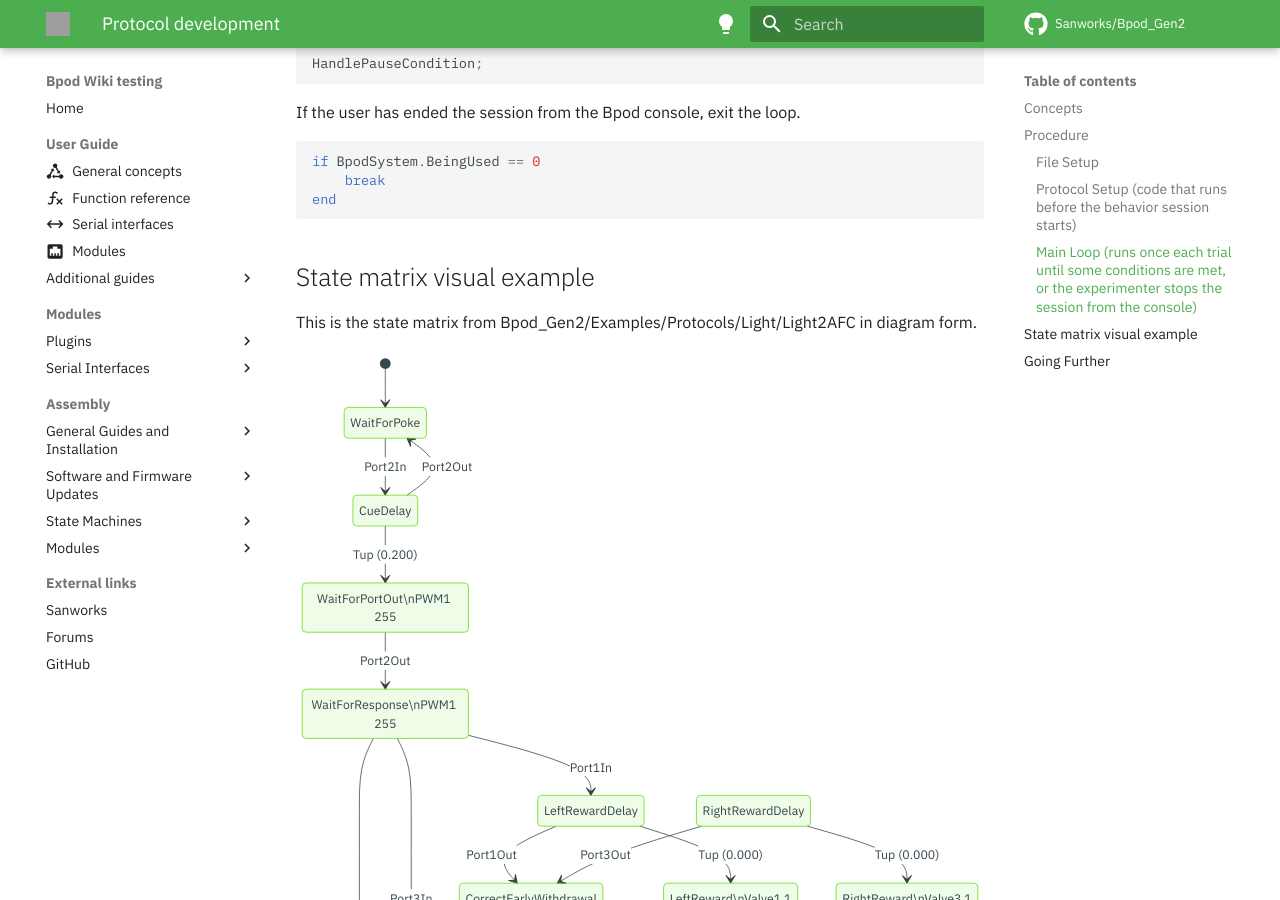
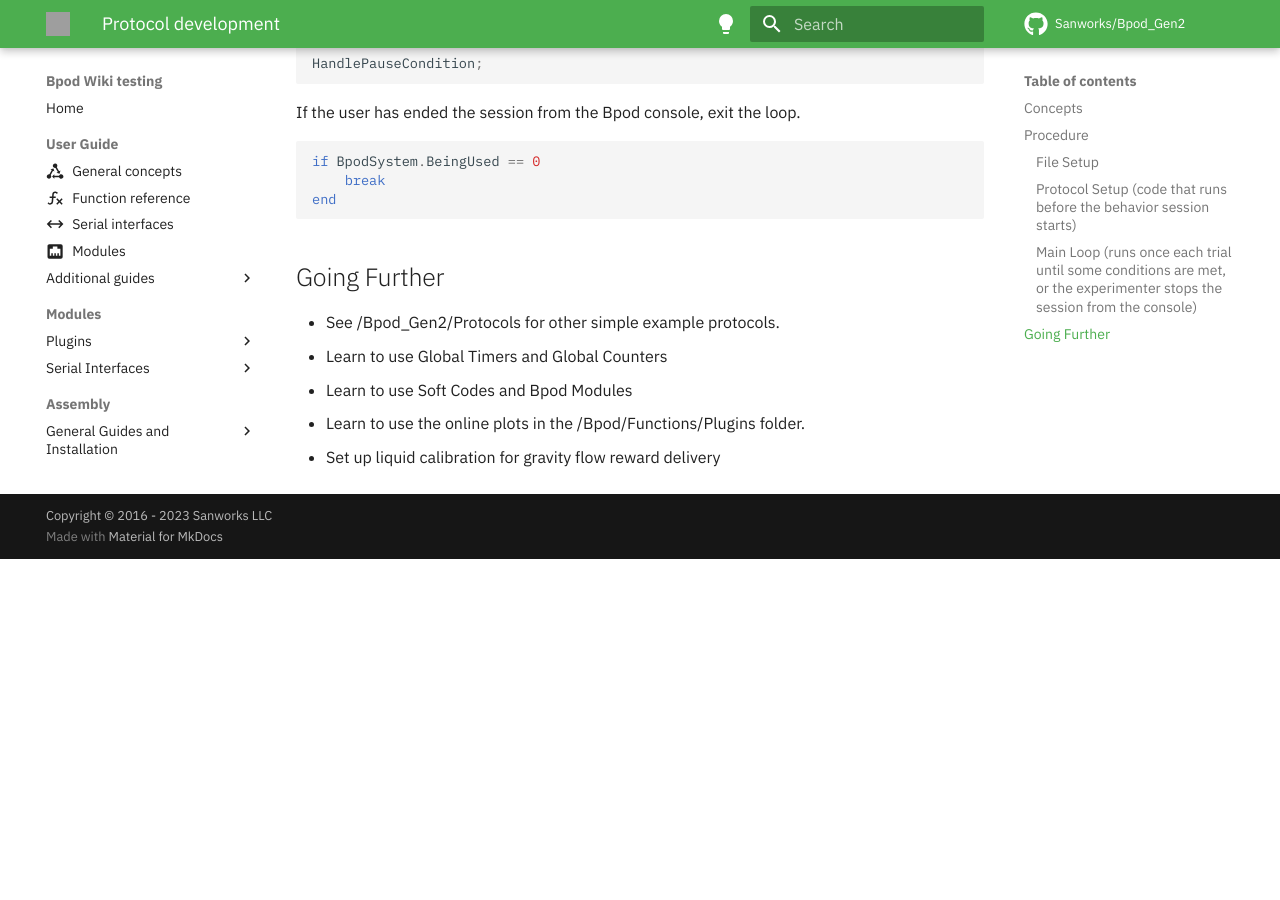
Before and after one commit to ogeesan/bpod-docs-testing, an MkDocs documentation site: the page built from docs/user-guide/protocol-development.md, in a window 1280 px wide and 900 px high, scrolled down 4253 px. Built offline with MkDocs 1.6.1 and Material for MkDocs 9.7.7, drawn with Linux system fonts in a browser that asks for light colours; some web fonts are replaced; comment, search, counter and statistics services are not loaded; after the commit the page ends 4812 px from its top, so only the background shows below that; some of the changed lines change nothing that is shown; grey boxes are pictures that could not be loaded.

Commit message:
Remove example diagram

````diff
--- a/docs/user-guide/protocol-development.md
+++ b/docs/user-guide/protocol-development.md
@@ -172,46 +172,6 @@
 end
 ```
 
-## State matrix visual example
-This is the state matrix from Bpod_Gen2/Examples/Protocols/Light/Light2AFC in diagram form.
-
-```mermaid
-stateDiagram-v2
-WaitForPoke: WaitForPoke
-	[*] --> WaitForPoke
-	WaitForPoke --> CueDelay: Port2In
-CueDelay: CueDelay
-	CueDelay --> WaitForPortOut: Tup (0.200)
-	CueDelay --> WaitForPoke: Port2Out
-WaitForPortOut: WaitForPortOut\nPWM1 255
-	WaitForPortOut --> WaitForResponse: Port2Out
-WaitForResponse: WaitForResponse\nPWM1 255
-	WaitForResponse --> [*]: Tup (5.000)
-	WaitForResponse --> LeftRewardDelay: Port1In
-	WaitForResponse --> Punish: Port3In
-LeftRewardDelay: LeftRewardDelay
-	LeftRewardDelay --> LeftReward: Tup (0.000)
-	LeftRewardDelay --> CorrectEarlyWithdrawal: Port1Out
-Punish: Punish
-	Punish --> [*]: Tup (3.000)
-LeftReward: LeftReward\nValve1 1
-	LeftReward --> Drinking: Tup (0.030)
-CorrectEarlyWithdrawal: CorrectEarlyWithdrawal
-	CorrectEarlyWithdrawal --> [*]: Tup (0.000)
-RightRewardDelay: RightRewardDelay
-	RightRewardDelay --> RightReward: Tup (0.000)
-	RightRewardDelay --> CorrectEarlyWithdrawal: Port3Out
-RightReward: RightReward\nValve3 1
-	RightReward --> Drinking: Tup (0.031)
-Drinking: Drinking
-	Drinking --> DrinkingGrace: Port1Out
-	Drinking --> DrinkingGrace: Port3Out
-DrinkingGrace: DrinkingGrace
-	DrinkingGrace --> [*]: Tup (0.500)
-	DrinkingGrace --> Drinking: Port1In
-	DrinkingGrace --> Drinking: Port3In
-```
-
 ## Going Further
 
 - See /Bpod_Gen2/Protocols for other simple example protocols.
````
